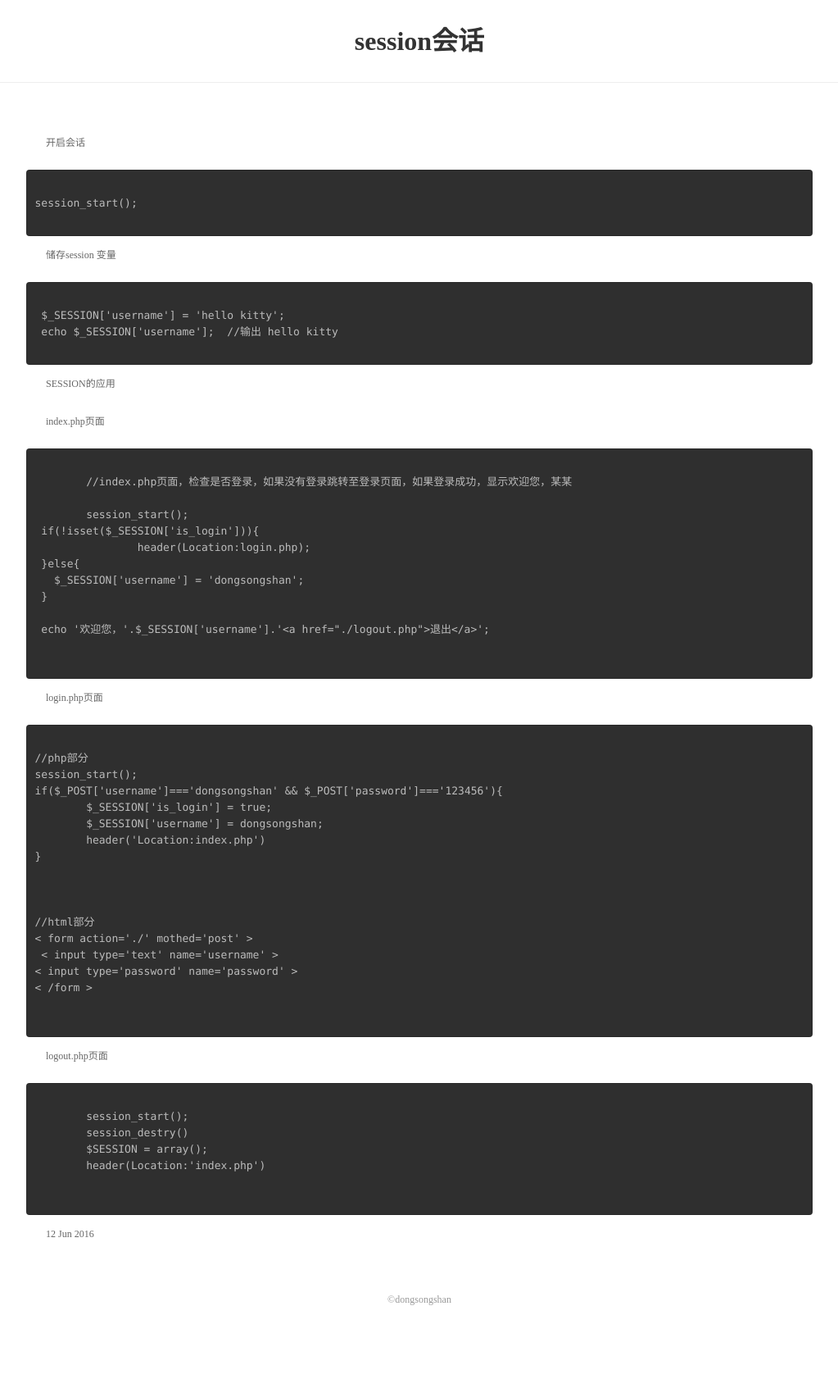
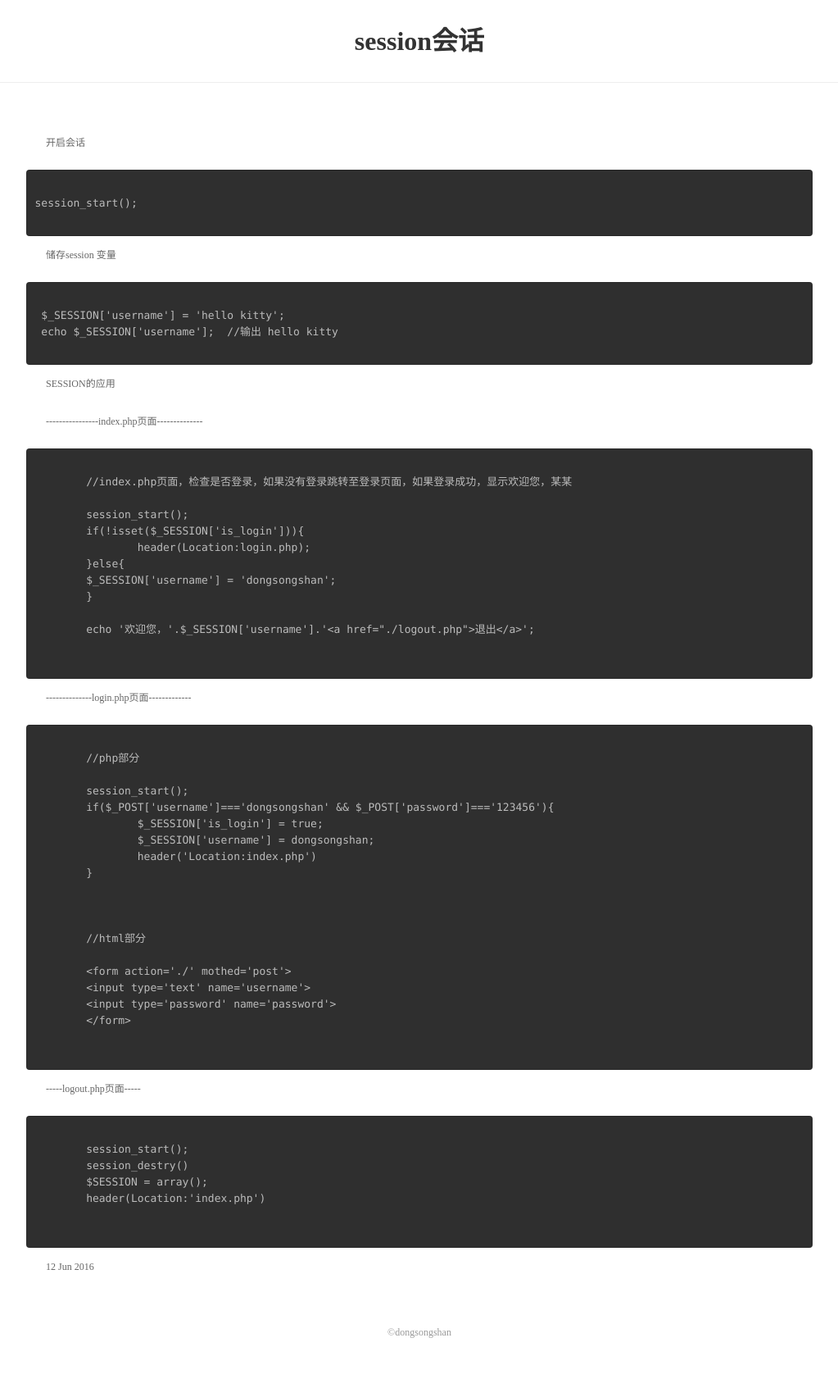
Before and after one commit to dongsongshan/dongsongshan.github.io, a Jekyll site: the page built from _posts/2016-06-12-session会话.html, in a window 1280 px wide. Shown: the whole page at 82% size, without its empty margins (128-1151 px from the left). Built offline with Jekyll 4.4.1, drawn with Linux system fonts in a browser that asks for light colours; before the commit the page ends 1653 px from its top, so only the background shows below that.

```diff
--- a/_posts/2016-06-12-session会话.html
+++ b/_posts/2016-06-12-session会话.html
@@ -22,7 +22,7 @@ session_start();
 
 <p>SESSION的应用</p>
 
-<p>index.php页面</p>
+<p>----------------index.php页面--------------</p>
 
 <pre>
 
@@ -39,11 +39,12 @@ session_start();
 
  </pre>
 
-<p>login.php页面</p>
+<p>--------------login.php页面-------------</p>
 
 <pre>
 
 	//php部分
+
 	session_start();
 	if($_POST['username']==='dongsongshan' && $_POST['password']==='123456'){
 		$_SESSION['is_login'] = true;
@@ -54,15 +55,16 @@ if($_POST['username']==='dongsongshan' && $_POST['password']==='123456'){
 
 
 	//html部分
-&lt; form action='./' mothed='post' &gt;
- &lt; input type='text' name='username' &gt;
-&lt; input type='password' name='password' &gt;
-&lt; /form &gt;
+
+	&lt;form action='./' mothed='post'&gt;
+	&lt;input type='text' name='username'&gt;
+	&lt;input type='password' name='password'&gt;
+	&lt;/form&gt;
 
  </pre>
 
 
-<p>logout.php页面</p>
+<p>-----logout.php页面-----</p>
 
 <pre>
 
```
Lines whose indentation alone changed are shown as unchanged.
